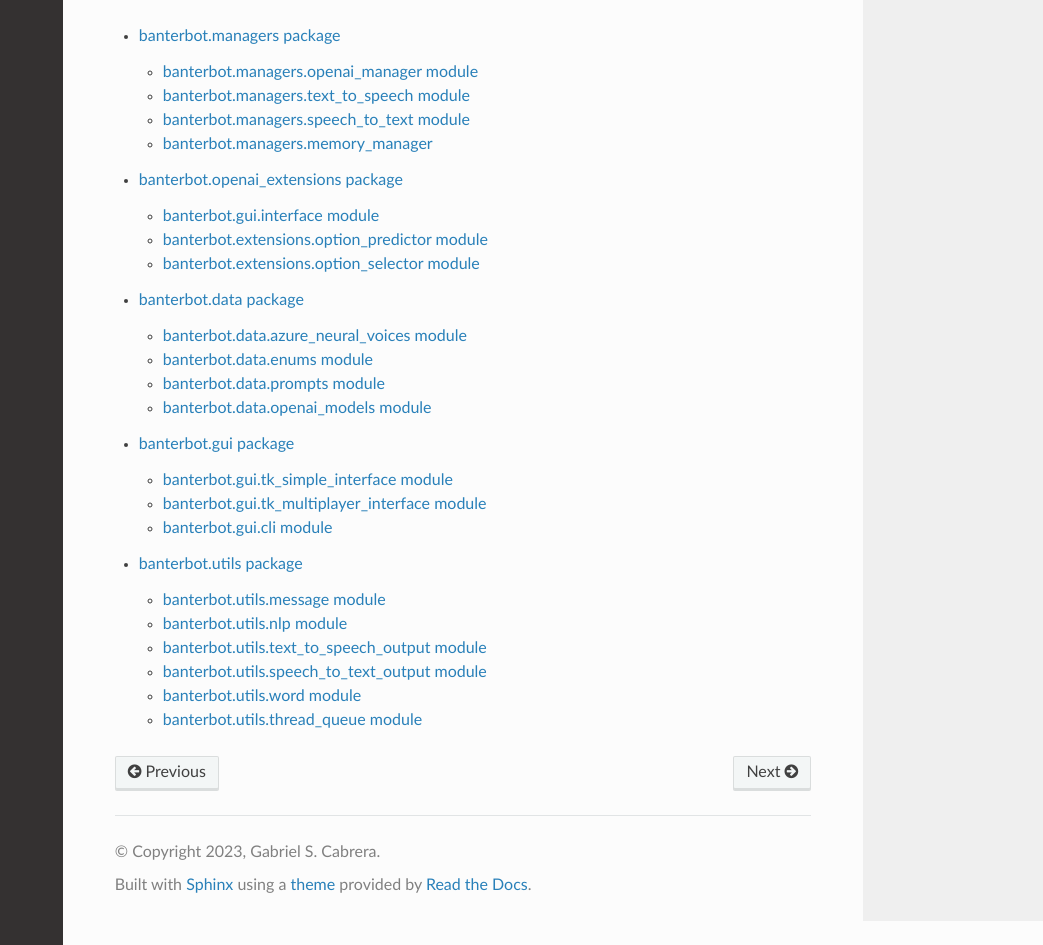
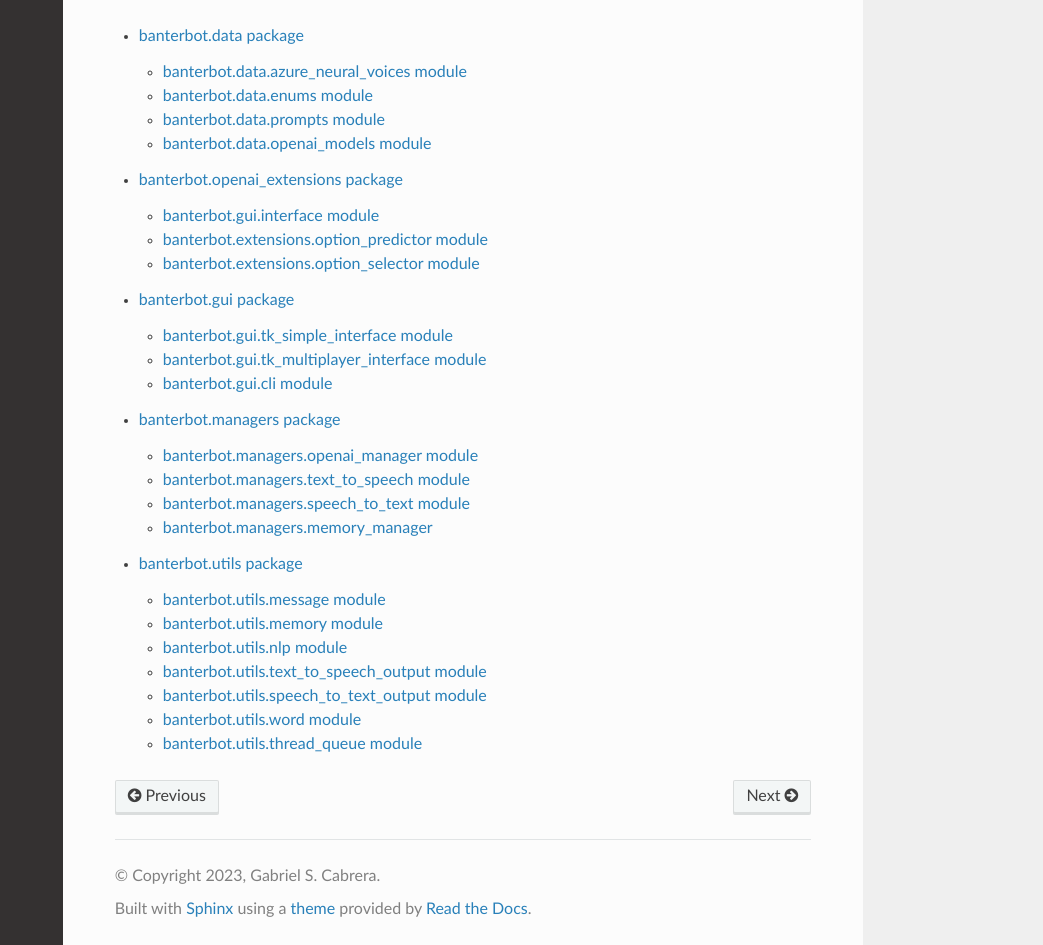
Before and after one commit to GabrielSCabrera/BanterBot, a Sphinx documentation site: the page built from docs/banterbot.rst, in a window 1280 px wide and 1400 px high, scrolled down 843 px. Shown: the part 455-1400 px from the top of the window, without its empty margins (237-1280 px from the left). Built offline with Sphinx 7.4.7 and the Read the Docs theme 2.0.0, drawn with Linux system fonts in a browser that asks for light colours.

Commit message:
Fix incorrect import

```diff
--- a/docs/banterbot.rst
+++ b/docs/banterbot.rst
@@ -63,8 +63,8 @@ banterbot.config module
 .. toctree::
    :maxdepth: 4
 
+   banterbot.data
+   banterbot.extensions
+   banterbot.gui
    banterbot.managers
-   banterbot.extensions
-   banterbot.data
-   banterbot.gui
    banterbot.utils
--- a/docs/banterbot.utils.rst
+++ b/docs/banterbot.utils.rst
@@ -8,6 +8,15 @@ banterbot.utils.message module
    :members:
    :undoc-members:
    :show-inheritance:
+
+banterbot.utils.memory module
+-----------------------------
+
+.. automodule:: banterbot.utils.memory
+    :members:
+    :undoc-members:
+    :show-inheritance:
+
 
 banterbot.utils.nlp module
 --------------------------
--- a/setup.py
+++ b/setup.py
@@ -39,7 +39,7 @@ version = "0.0.5"
 setup(
     name="BanterBot",
     packages=find_packages(),
-    package_data={'banterbot.protos': ['*.py']},
+    package_data={"banterbot.protos": ["*.py"]},
     test_suite="setup.run_tests",
     version=version,
     description=description,
```
Also changed, not shown: 1 other file.
